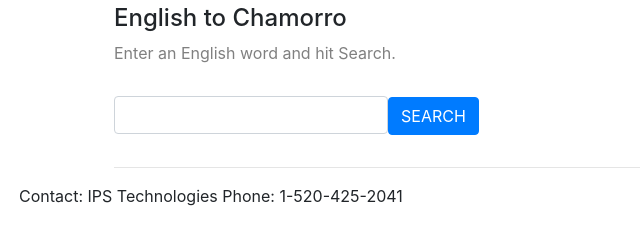
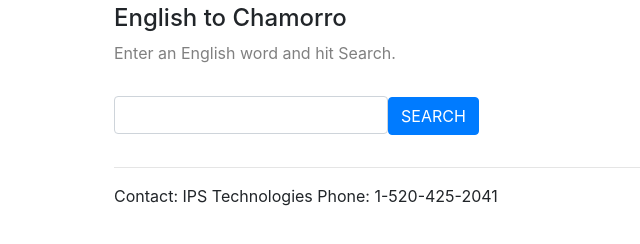
Before and after one commit to ianpsanchez/chamdict, a website with bundled scripts: page app/index.html in a window 1280 px wide. Shown: the whole page, without its empty margins (0-640 px from the left). Built offline with nearby package versions, Linux system fonts and the light colour scheme.

Commit message:
added hr and contact info 2

```diff
--- a/app/index.html
+++ b/app/index.html
@@ -26,9 +26,9 @@
                 <form class="form-group form-inline" id="mainForm" action="">
 
 
-                        <input id="searchWord_id" class="searchWord_class form-control " type="text" name="searchWord" onfocus="this.value=''">
+                    <input id="searchWord_id" class="searchWord_class form-control " type="text" name="searchWord" onfocus="this.value=''">
 
-                        <button type="submit" id="mainFormSubmit" class="btn btn-primary mt-3">SEARCH</button>
+                    <button type="submit" id="mainFormSubmit" class="btn btn-primary mt-3">SEARCH</button>
 
                 </form>
             </div>
@@ -44,9 +44,12 @@
             <div class="col-1"></div>
         </div>
 
-        <div>
-            Contact: IPS Technologies
-            Phone: 1-520-425-2041
+        <div class="row">
+            <div class="col-1"></div>
+            <div class="col-10">
+                Contact: IPS Technologies Phone: 1-520-425-2041
+            </div>
+            <div class="col-1"></div>
         </div>
     </div>
 
```
